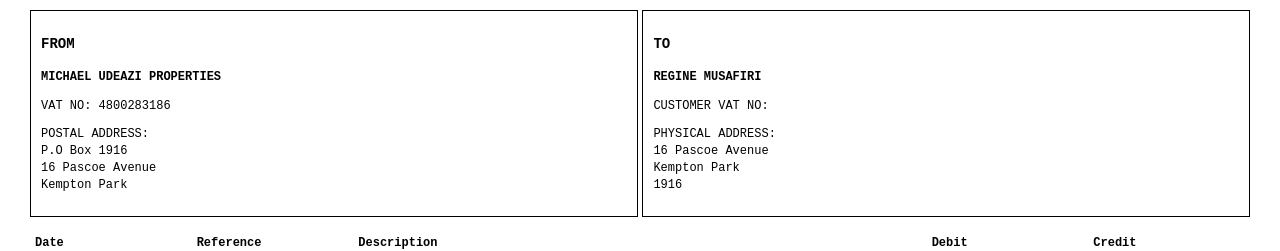
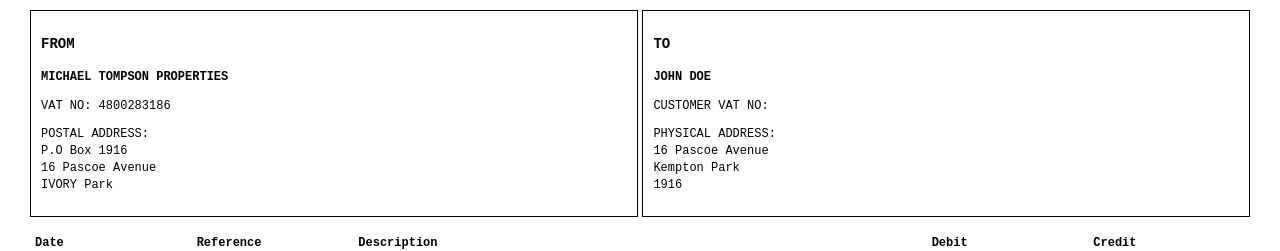
Before and after one commit to wemadeit2035/RENTAL-STATEMENT, a plain HTML site: page index.html in a window 1280 px wide. Shown: the part 171-422 px from the top of the page. Drawn offline with Linux system fonts and the light colour scheme.

Commit message:
update sender and recipient details in index.html

```diff
--- a/index.html
+++ b/index.html
@@ -21,17 +21,17 @@
         <div class="columns">
             <div class="from-section">
                 <h3>FROM</h3>
-                <p><strong>MICHAEL UDEAZI PROPERTIES</strong></p>
+                <p><strong>MICHAEL TOMPSON PROPERTIES</strong></p>
                 <p>VAT NO: 4800283186</p>
                 <p>POSTAL ADDRESS:<br>
                 P.O Box 1916<br>
                 16 Pascoe Avenue<br>
-                Kempton Park</p>
+                IVORY Park</p>
             </div>
 
             <div class="to-section">
                 <h3>TO</h3>
-                <p><strong id="customerName">REGINE MUSAFIRI</strong></p>
+                <p><strong id="customerName">JOHN DOE</strong></p>
                 <p>CUSTOMER VAT NO: <span id="vatNo"></span></p>
                 <p>PHYSICAL ADDRESS:<br>
                 16 Pascoe Avenue<br>
```
